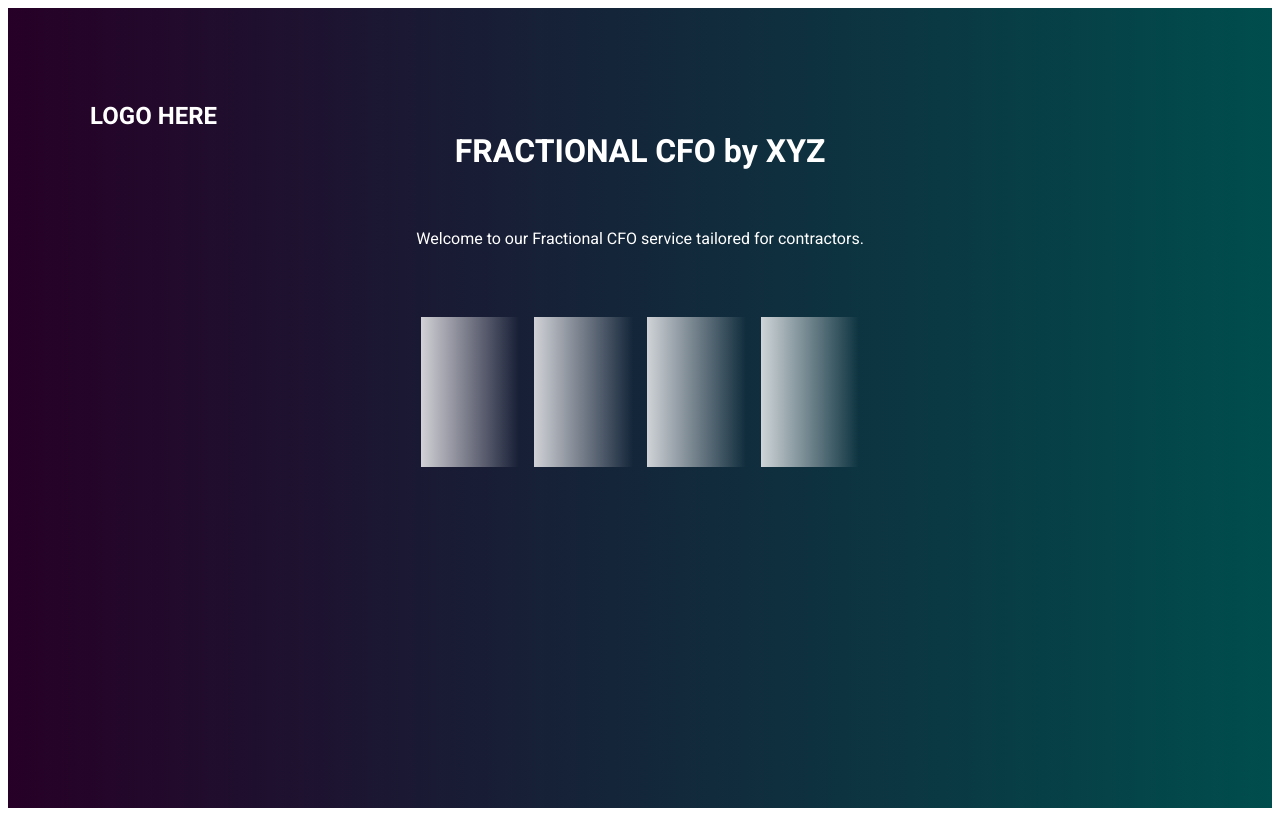
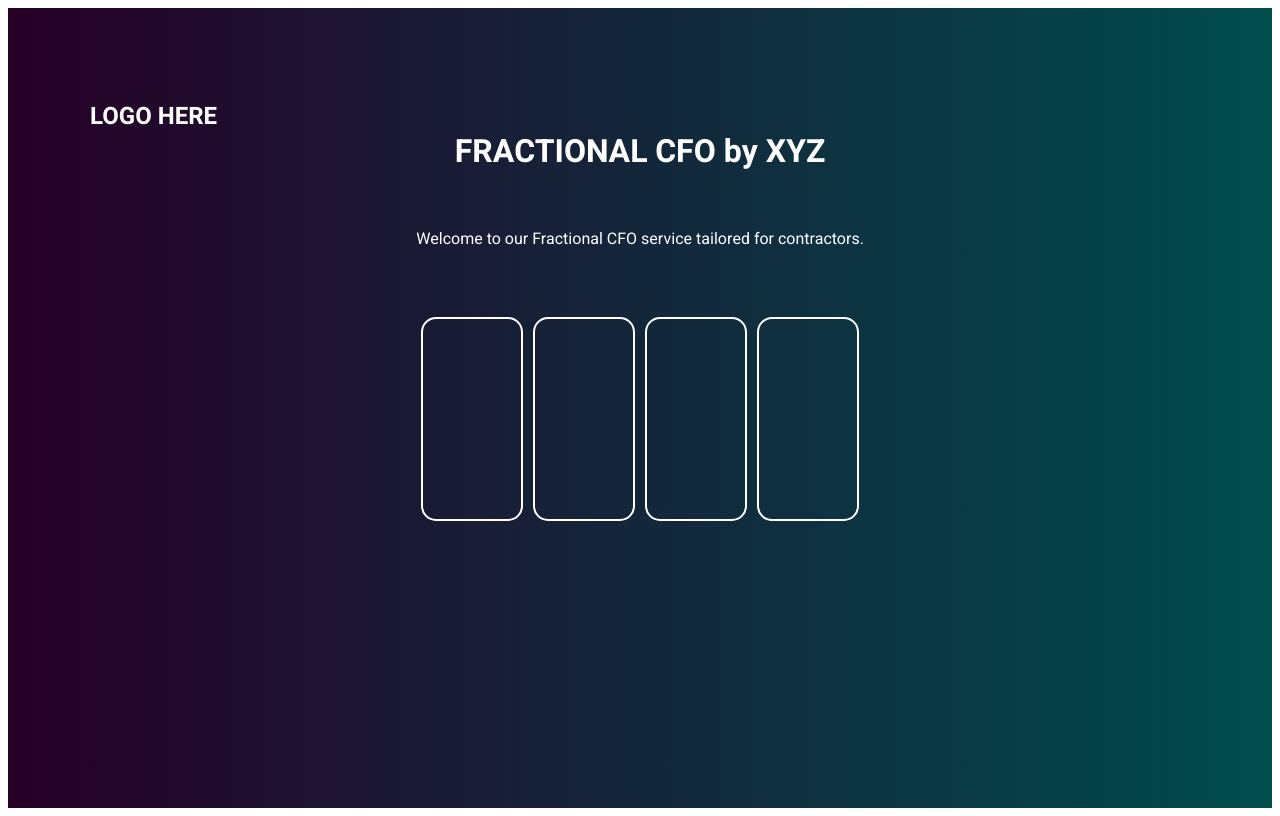
Before and after one commit to MetaCapFin/FractionalCFO, a Next.js app: page / in a window 1280 px wide. Built offline with nearby package versions, Linux system fonts and the light colour scheme.

Commit message:
Update Home.module.css

```diff
--- a/styles/Home.module.css
+++ b/styles/Home.module.css
@@ -48,10 +48,12 @@
 }
 
 .rectangle {
-  background: linear-gradient(to right, rgba(255, 255, 255, 0.8), rgba(255, 255, 255, 0));
+  background: linear-gradient(to center, rgba(255, 255, 255, 0.8), rgba(255, 255, 255, 0));
   width: 22%;
-  height: 150px;
+  height: 200px; /* Make the containers bigger */
   margin: 0 1%;
+  border-radius: 15px; /* Curved corners */
+  border: 2px solid white; /* Defined border */
 }
 
 @media (max-width: 600px) {
```
